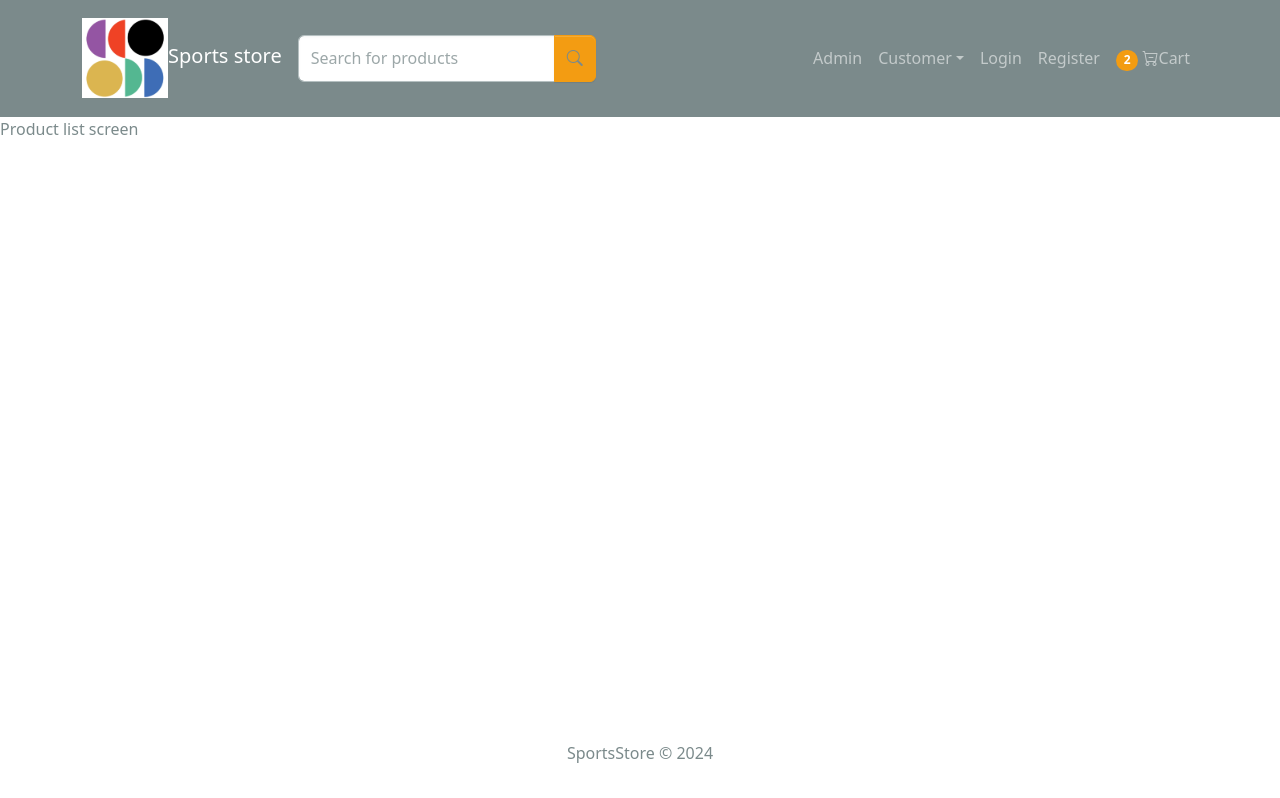
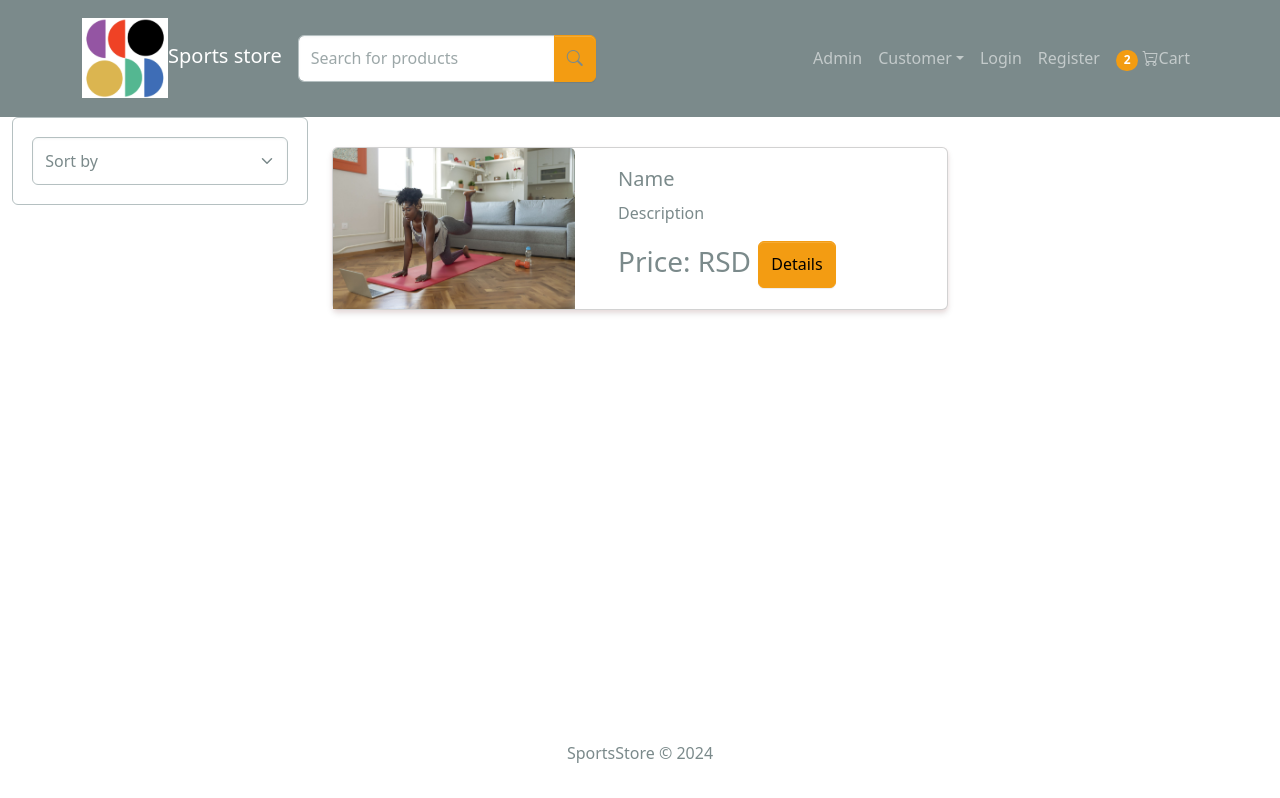
Before and after one commit to NikolinaSavic/ERP_projekat, a React (Create React App) app in the folder frontend/: page /product-list in a window 1280 px wide. Built offline with nearby package versions, Linux system fonts and the light colour scheme.

Commit message:
Frontend - product list

```diff
--- a/frontend/src/components/CategoryCardComponent.js
+++ b/frontend/src/components/CategoryCardComponent.js
@@ -1,16 +1,24 @@
 import { Card, Button } from 'react-bootstrap'
+import { LinkContainer } from 'react-router-bootstrap'
 
-const CategoryCardComponent = () => {
+const CategoryCardComponent = ({ category, idx }) => {
+    const images = [
+        "/images/train-at-home.jpg",
+        "/images/outlet.jpeg",
+        "/images/professional-equipment.jpg"
+    ]
     return (
-        <Card style={{ width: '18rem' }}>
-            <Card.Img variant="top" src="/images/train-at-home.jpg" />
+        <Card>
+            <Card.Img variant="top" src={images[idx]} />
             <Card.Body>
-                <Card.Title>Train at home</Card.Title>
+                <Card.Title>{category}</Card.Title>
                 <Card.Text>
                     Some quick example text to build on the card title and make up the
                     bulk of the card's content.
                 </Card.Text>
-                <Button variant="primary">Go somewhere</Button>
+                <LinkContainer to="/product-list">
+                    <Button variant="primary">Go to the category</Button>
+                </LinkContainer>
             </Card.Body>
         </Card>
     )
--- /dev/null
+++ b/frontend/src/components/SortOptionsComponent.js
@@ -0,0 +1,16 @@
+import { Form } from "react-bootstrap";
+
+const SortOptionsComponent = ({ setSortOption }) => {
+    return (
+        <Form.Select onChange={(e) => setSortOption(e.target.value)} aria-label="Default select example">
+            <option>Sort by</option>
+            <option value="price 1">Price: Low to high</option>
+            <option value="price -1">Price: High to low</option>
+            <option value="rating -1">Rating</option>
+            <option value="productName 1">Name A-Z</option>
+            <option value="productName -1">Name Z-A</option>
+        </Form.Select>
+    );
+};
+
+export default SortOptionsComponent;
--- a/frontend/src/screens/HomeScreen.js
+++ b/frontend/src/screens/HomeScreen.js
@@ -1,9 +1,24 @@
-import CategoryCardComponent from "../components/CategoryCardComponent"
+import CategoryCardComponent from "../components/CategoryCardComponent";
+import { Row, Container, Card, Button } from "react-bootstrap";
 
 const HomeScreen = () => {
+
+  const categories = [
+    "Train at home",
+    "Outlet",
+    "Special equipment"
+  ]
+
   return (
     <>
-      <CategoryCardComponent />
+      <Container>
+        <Row xs={1} md={2} className="g-4 mt-5">
+          {categories.map((category, idx) => (
+            <CategoryCardComponent key={idx} category={category} idx={idx} />
+          ))}
+        </Row>
+
+      </Container>
     </>
   )
 }
--- a/frontend/src/screens/ProductListScreen.js
+++ b/frontend/src/screens/ProductListScreen.js
@@ -1,7 +1,44 @@
+import { Container, Row, Col, ListGroup, Card, Button } from "react-bootstrap"
+import { LinkContainer } from 'react-router-bootstrap'
+import SortOptionsComponent from "../components/SortOptionsComponent"
+
 const ProductListScreen = () => {
     return (
         <>
-            <p>Product list screen</p>
+            <Container fluid>
+                <Row>
+                    <Col md={3}>
+                        <ListGroup>
+                            <ListGroup.Item>{<SortOptionsComponent />}</ListGroup.Item>
+                        </ListGroup>
+                    </Col>
+                    <Col md={6}>
+                        <>
+                            <Card style={{ marginTop: "30px", marginBottom: "50px" }}>
+                                <Row>
+                                    <Col lg={5}>
+                                        <Card.Img variant="top" src="/images/train-at-home.jpg" />
+                                    </Col>
+                                    <Col lg={7}>
+                                        <Card.Body>
+                                            <Card.Title>Name</Card.Title>
+                                            <Card.Text>
+                                                Description
+                                            </Card.Text>
+                                            <Card.Text className="h3">
+                                                Price: {" "}RSD{" "}
+                                                <LinkContainer to="/product-details">
+                                                    <Button variant="warning">Details</Button>
+                                                </LinkContainer>
+                                            </Card.Text>
+                                        </Card.Body>
+                                    </Col>
+                                </Row>
+                            </Card>
+                        </>
+                    </Col>
+                </Row>
+            </Container>
         </>
     )
 }
```
